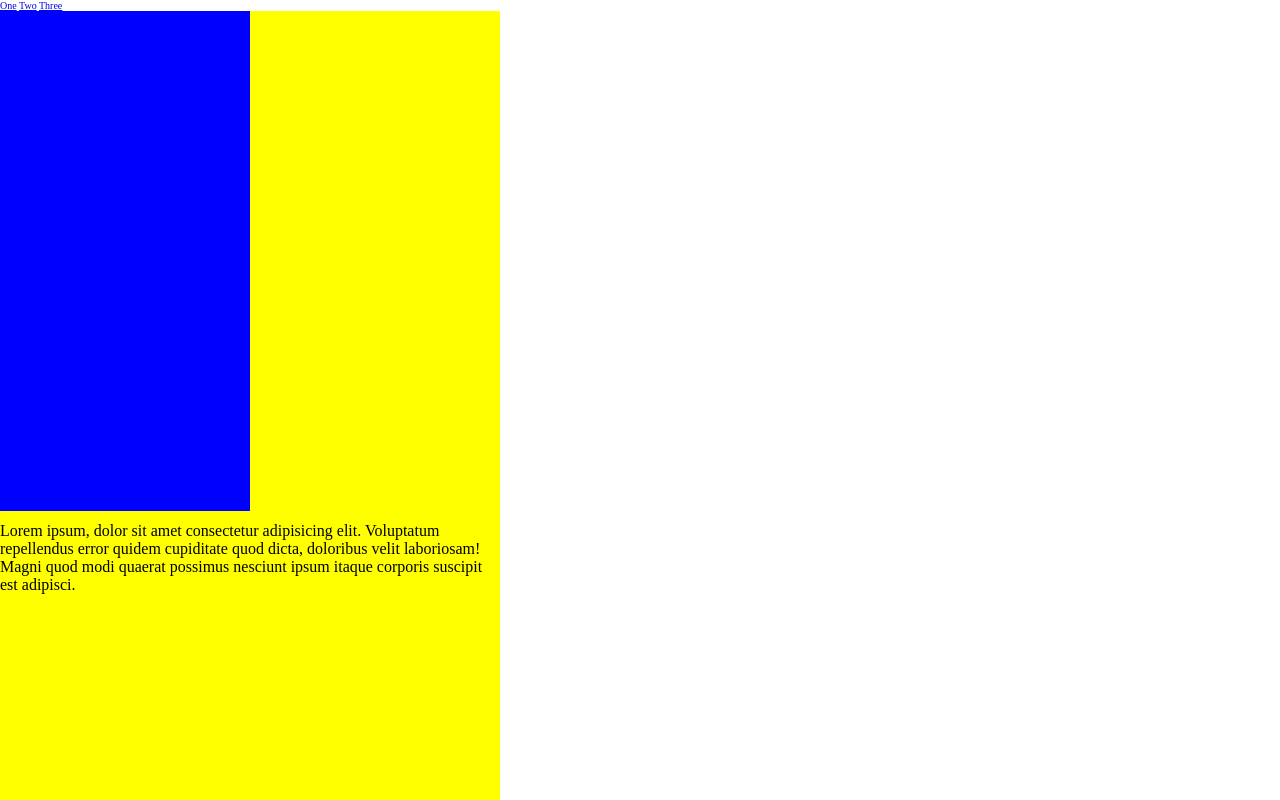
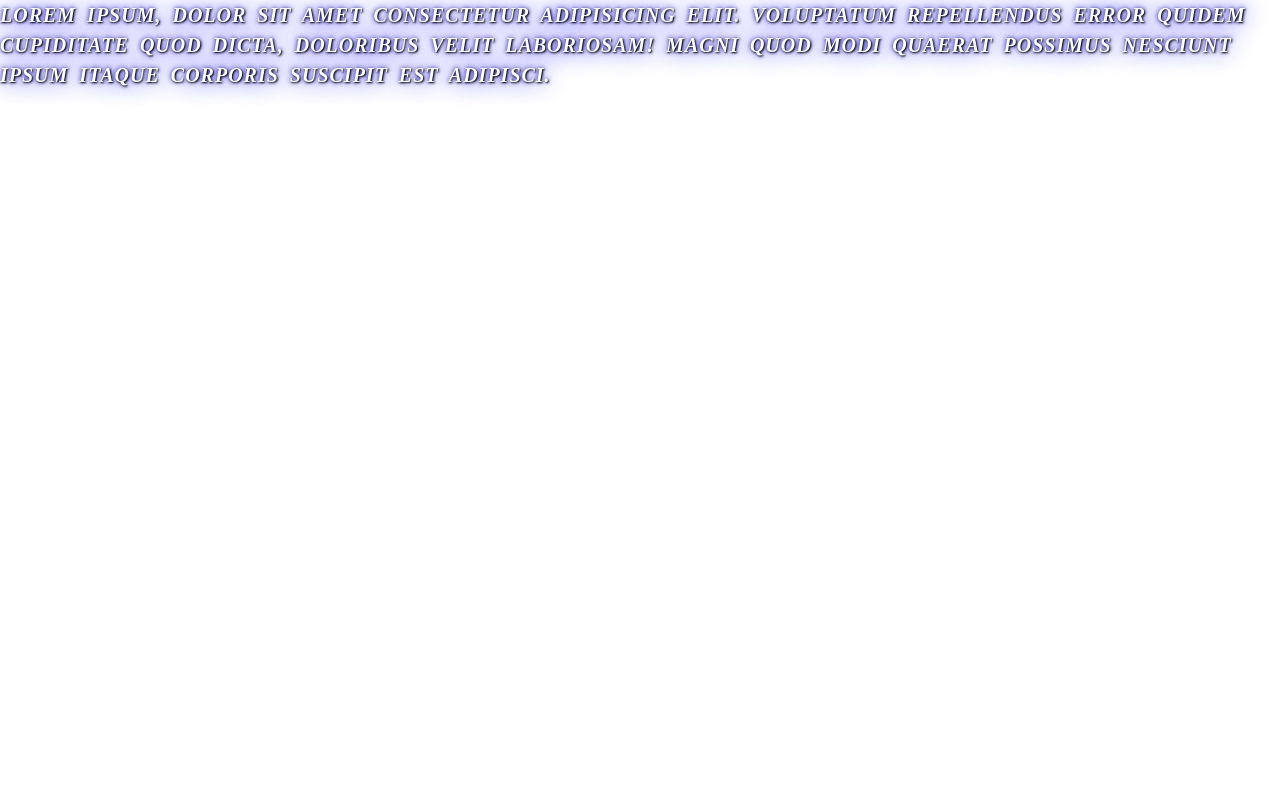
Before and after one commit to MCZ-1930/JSCRIPTS, a plain HTML site: page index.html in a window 1280 px wide. Shown: the top 800 px of the page. Drawn offline with Linux system fonts and the light colour scheme.

Commit message:
setembro

```diff
--- a/index.html
+++ b/index.html
@@ -7,24 +7,10 @@
     <link rel="stylesheet" href="styles.css"></style>
 </head>
 <body id="b">
-    <a href="#one">One</a>
-    <a href="#two">Two</a>
-    <a href="#three">Three</a>
-    <div class="pai" id="one">
-        <div></div>
-        <br>
-    <p>Lorem ipsum, dolor sit amet consectetur adipisicing elit. Voluptatum repellendus error quidem cupiditate quod dicta, doloribus velit laboriosam! Magni quod modi quaerat possimus nesciunt ipsum itaque corporis suscipit est adipisci.</p>
-    </div>
     <div class="pai color-two" id="two">
         <p>Lorem ipsum, dolor sit amet consectetur adipisicing elit. Voluptatum repellendus error quidem cupiditate quod
             dicta, doloribus velit laboriosam! Magni quod modi quaerat possimus nesciunt ipsum itaque corporis suscipit est
             adipisci.</p>
     </div>
-    <div class="pai color-three" id="three">
-        <p>Lorem ipsum, dolor sit amet consectetur adipisicing elit. Voluptatum repellendus error quidem cupiditate quod
-            dicta, doloribus velit laboriosam! Magni quod modi quaerat possimus nesciunt ipsum itaque corporis suscipit est
-            adipisci.</p>
-    </div>
-
 </body>
 </html>
--- a/styles.css
+++ b/styles.css
@@ -11,22 +11,20 @@ html {
     margin: 0;
     padding: 0;
 }
-.pai {
-    width: 50rem; /* 500px */
-    height: 100vh;
-    background: yellow;
+
+p {
+    font-size: 20px;
+    font-style: italic;
+    font-weight: bold;
+    direction:ltr;
+    letter-spacing: 1px;
+    word-spacing: 5px;
+    line-height: 30px;
+    text-align:left;
+    /* text-decoration: overline underline line-through; */
+    /* text-indent: 50px; */
+    /* text-shadow: -2px 2px 9px red; */
+    color: white;
+    text-shadow: 1px 1px 2px black, 0 0 25px blue, 0 0 5px darkblue;
+    text-transform: uppercase;
 }
-.pai > div {
-    width: 50%;
-    height: 50rem;
-    background: blue;
-}
-p {
-    font-size: 1.6rem;
-}
-.color-two {
-    background:turquoise;
-}
-.color-three {
-    background: violet;
-}
```
